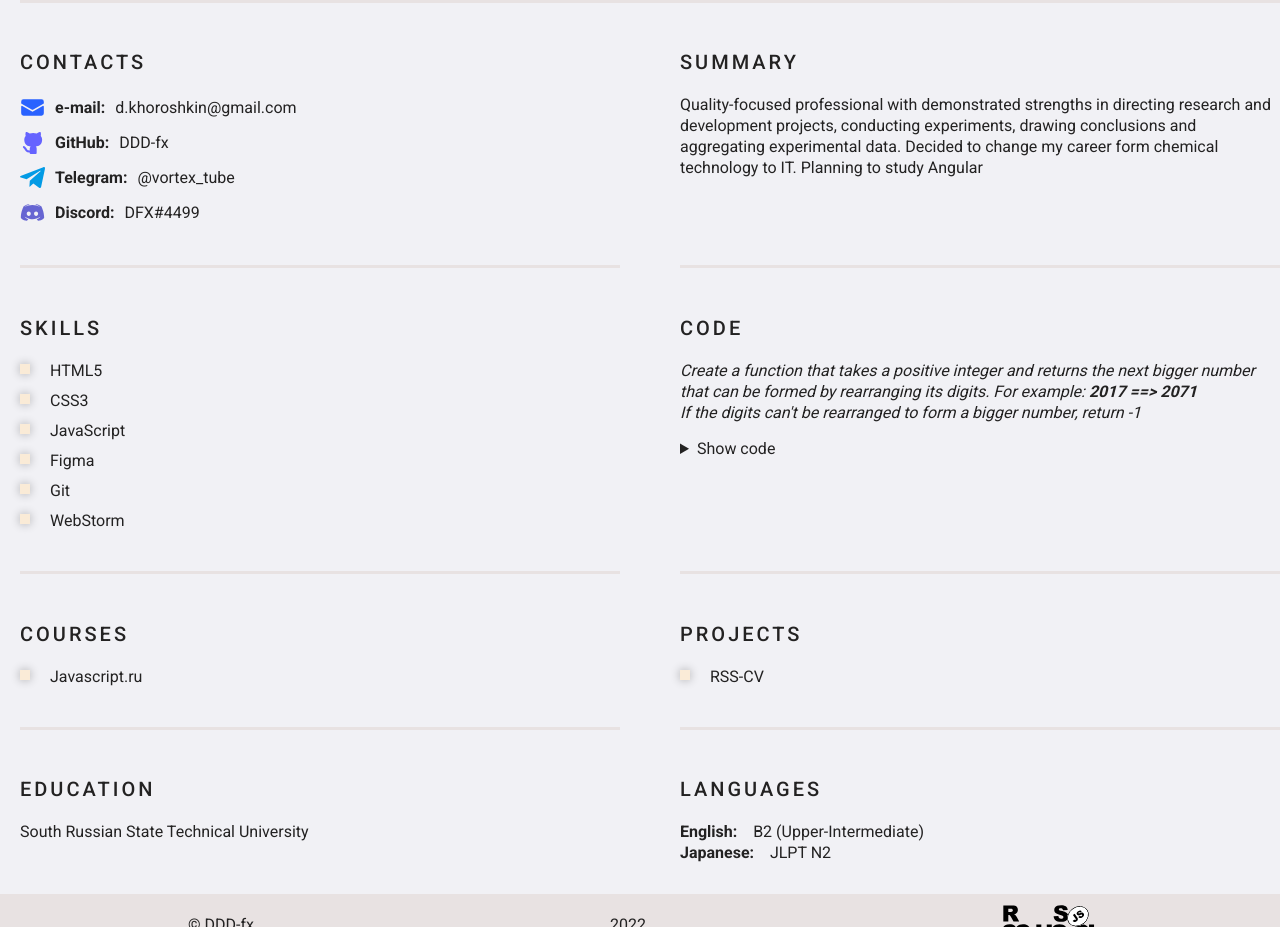
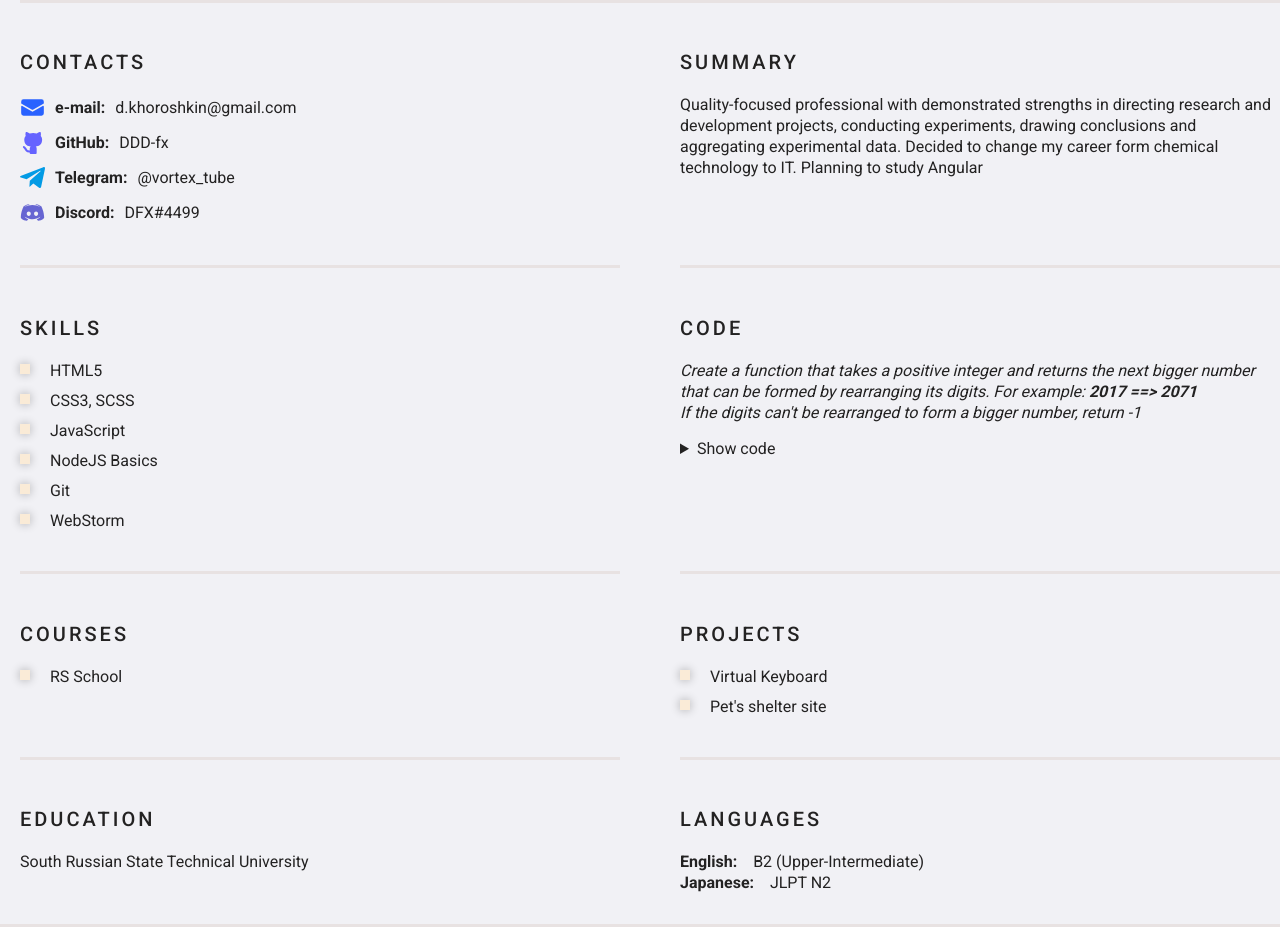
Before and after one commit to DDD-fx/rsschool-cv, a plain HTML site: page index.html in a window 1280 px wide. Shown: the part 378-1305 px from the top of the page. Drawn offline with nearby package versions, Linux system fonts and the light colour scheme.

Commit message:
feat: update projects and skills

```diff
--- a/index.html
+++ b/index.html
@@ -83,9 +83,9 @@
                 <h2 class="section-title">skills</h2>
                 <ul class="list">
                     <li class="list-item custom-list">HTML5</li>
-                    <li class="list-item custom-list">CSS3</li>
+                    <li class="list-item custom-list">CSS3, SCSS</li>
                     <li class="list-item custom-list">JavaScript</li>
-                    <li class="list-item custom-list">Figma</li>
+                    <li class="list-item custom-list">NodeJS Basics</li>
                     <li class="list-item custom-list">Git</li>
                     <li class="list-item custom-list">WebStorm</li>
                 </ul>
@@ -138,14 +138,17 @@ for (let i = 3; i &lt;= arr.length;) {
                 <h2 class="section-title">courses</h2>
                 <ul class="list">
                     <li class="list-item custom-list"><a class="custom-link"
-                     href="https://learn.javascript.ru/about">Javascript.ru</a></li>
+                     href="https://rs.school/">RS School</a></li>
                 </ul>
             </section>
             <section class="section" id="projects">
                 <h2 class="section-title">projects</h2>
                 <ul class="list">
                     <li class="list-item custom-list">
-                        <a class="custom-link" href="https://DDD-fx.github.io/rsschool-cv/cv">RSS-CV</a>
+                        <a class="custom-link" href="https://ddd-fx.github.io/RSS-Virtual-Keyboard/">Virtual Keyboard</a>
+                    </li>
+                    <li class="list-item custom-list">
+                        <a class="custom-link" href="https://chemcon.ru/!sample/pages/main/index.html">Pet's shelter site</a>
                     </li>
                 </ul>
             </section>
```
Also changed, not shown: 1 other file.
